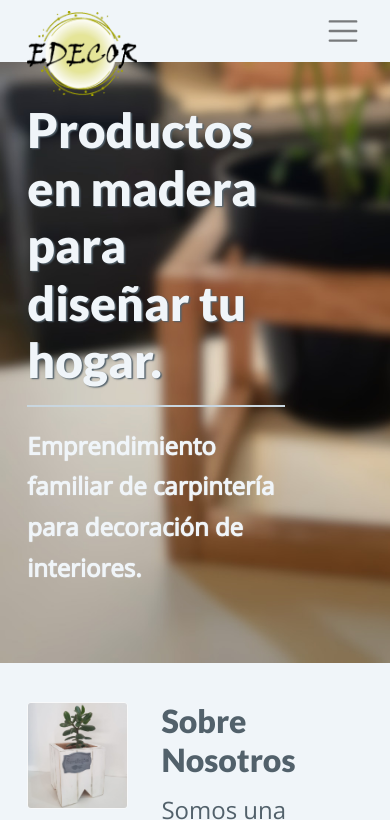
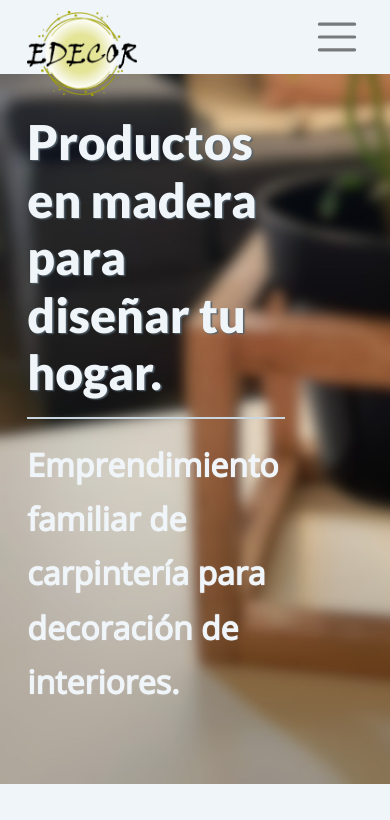
Before and after one commit to faudaux/edecorhome, a plain HTML site: page index.html in a window 390 px wide. Shown: the top 820 px of the page. Drawn offline with nearby package versions, Linux system fonts and the light colour scheme.

Commit message:
Update styles.css

```diff
--- a/css/styles.css
+++ b/css/styles.css
@@ -262,4 +262,25 @@ a:hover {
     text-align: left;
     padding: 0 15%;
   }
+
+  p, span {
+    padding-top: 1%;
+    line-height: 1.7;
+    font-size: 2rem;
+    font-weight: 500;
+  }
+
+  h1, h2, h3{
+    font-family: 'Lato', sans-serif;
+    font-weight: 900;
+    font-size: 2rem;
+  }
+
+  .encabezado-seccion {
+    font-size: 2.5rem;
+  }
+
+  .nav-link {
+    font-size: 2rem;
+  }
 }
```
